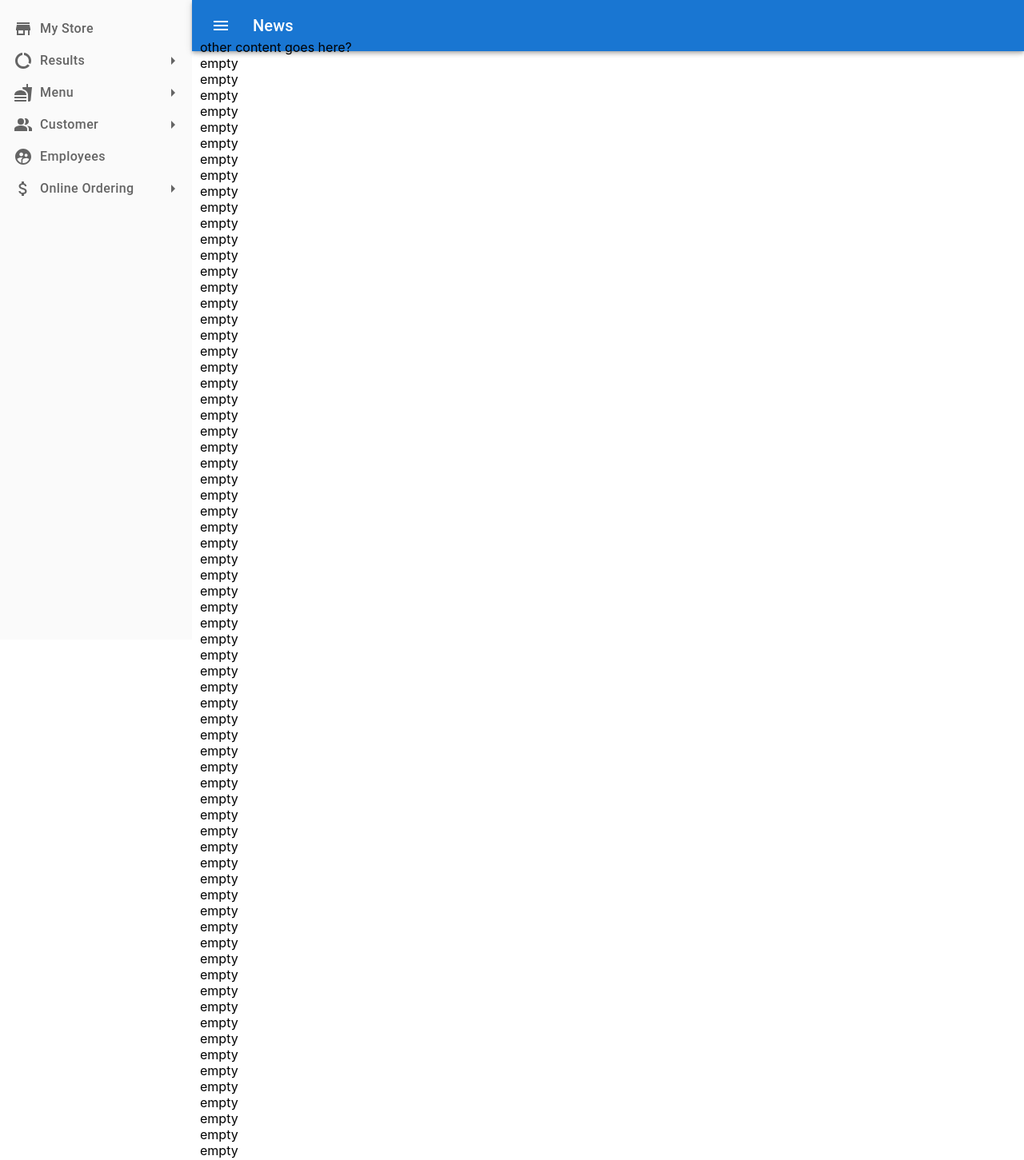
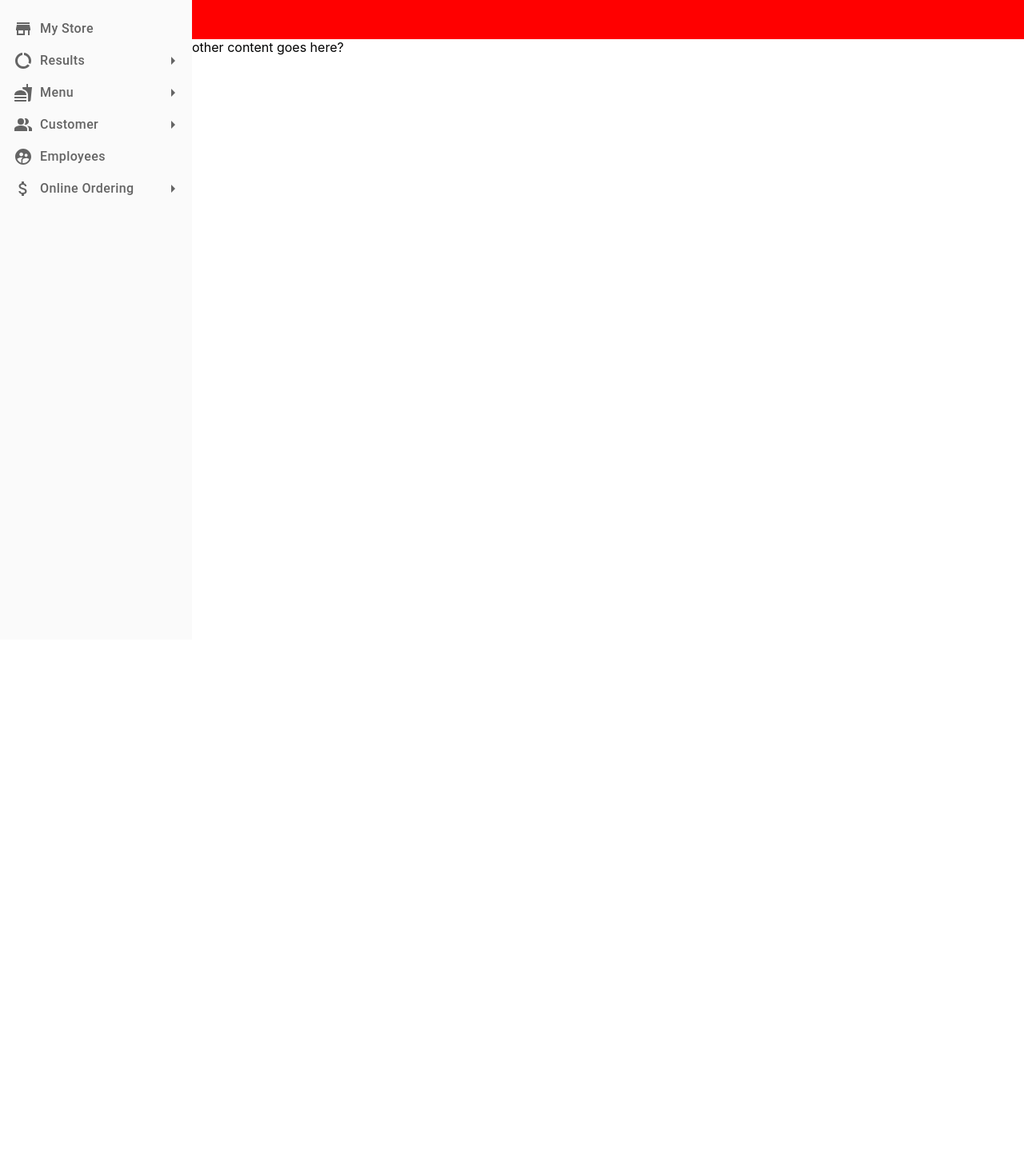
Before and after one commit to at185301/aloha-mercury, a Next.js app: page /mercury in a window 1280 px wide. Shown: the top 1451 px of the page at 80% size. After the commit the page ends 800 px from the top, so only its background shows below. Built offline with nearby package versions, Linux system fonts and the light colour scheme.

Commit message:
using flex to align nav bar

```diff
--- a/components/Mercury.tsx
+++ b/components/Mercury.tsx
@@ -29,7 +29,7 @@ const MenuButton = styled(Button)`
     color: rgba(0, 0, 0, 0.6);
     &:hover {
         background-color: rgba(27, 118, 212, 0.14);
-        color: #1B76D4;
+        color: #1b76d4;
     }
 `;
 const RailButton = (props: RailButtonProps) => {
@@ -93,9 +93,7 @@ export const MercuryGlobalHeader = () => {
                         variant="h6"
                         component="div"
                         sx={{ flexGrow: 1 }}
-                    >
-                        News
-                    </Typography>
+                    ></Typography>
                 </Toolbar>
             </AppBar>
         </Box>
--- /dev/null
+++ b/components/SideBar/MenuButton.tsx
@@ -0,0 +1,11 @@
+import Button from "@mui/material/Button";
+import styled from "@mui/system/styled";
+const MenuButton = styled(Button)`
+    text-transform: none;
+    color: rgba(0, 0, 0, 0.6);
+    &:hover {
+        background-color: rgba(27, 118, 212, 0.14);
+        color: #1b76d4;
+    }
+`;
+export default MenuButton;
--- /dev/null
+++ b/components/SideBar/MercuryGlobalHeader.tsx
@@ -0,0 +1,44 @@
+/*
+import AppBar from "@mui/material/AppBar";
+import Toolbar from "@mui/material/Toolbar";
+import IconButton from "@mui/material/IconButton";
+import Typography from "@mui/material/Typography";
+import Menu from "@mui/material/Menu";
+*/
+import Box from "@mui/material/Box";
+import styles from "./Styles.module.css";
+const MercuryGlobalHeader = () => {
+    return (
+        <Box></Box>
+    );
+    }
+    /*
+const MercuryGlobalHeader = () => {
+    return (
+        <Box className={styles.mercury_global_header}>
+            <AppBar
+                position="static"
+                className={styles.mercury_global_header_internal}
+            >
+                <Toolbar className={styles.mercury_global_header_toolbar}>
+                    <IconButton
+                        size="large"
+                        edge="start"
+                        color="inherit"
+                        aria-label="menu"
+                        sx={{ mr: 2 }}
+                        className={styles.mercury_global_header_hamburger_menu}
+                    >
+                        <Menu open={true} />
+                    </IconButton>
+                    <Typography
+                        variant="h6"
+                        component="div"
+                        sx={{ flexGrow: 1 }}
+                    ></Typography>
+                </Toolbar>
+            </AppBar>
+        </Box>
+    );
+};*/
+export default MercuryGlobalHeader;
--- /dev/null
+++ b/components/SideBar/MercuryLeftRail.tsx
@@ -0,0 +1,35 @@
+import StoreMallDirectory from "@mui/icons-material/StoreMallDirectory";
+import SupervisedUserCircle from "@mui/icons-material/SupervisedUserCircle";
+import AttachMoney from "@mui/icons-material/AttachMoney";
+import DataUsage from "@mui/icons-material/DataUsage";
+import Fastfood from "@mui/icons-material/Fastfood";
+import PeopleAlt from "@mui/icons-material/PeopleAlt";
+import Box from "@mui/material/Box";
+import RailButton from "./RailButton";
+import styles from "./Styles.module.css";
+
+const MercuryLeftRail = () => {
+    return (
+        <Box className={styles.mercury_left_panel_nav}>
+            <RailButton
+                name={"My Store"}
+                icon={<StoreMallDirectory />}
+                isMenu={false}
+            />
+            <RailButton name={"Results"} icon={<DataUsage />} isMenu={true} />
+            <RailButton name={"Menu"} icon={<Fastfood />} isMenu={true} />
+            <RailButton name={"Customer"} icon={<PeopleAlt />} isMenu={true} />
+            <RailButton
+                name={"Employees"}
+                icon={<SupervisedUserCircle />}
+                isMenu={false}
+            />
+            <RailButton
+                name={"Online Ordering"}
+                icon={<AttachMoney />}
+                isMenu={true}
+            />
+        </Box>
+    );
+};
+export default MercuryLeftRail;
--- /dev/null
+++ b/components/SideBar/RailButton.tsx
@@ -0,0 +1,24 @@
+import ArrowRight from "@mui/icons-material/ArrowRight";
+import styles from "./Styles.module.css";
+import MenuButton from "./MenuButton";
+export interface RailButtonProps {
+    name: string;
+    icon: any;
+    isMenu: boolean;
+}
+const RailButton = (props: RailButtonProps) => {
+    return (
+        <MenuButton className={styles.mercury_left_rail_button}>
+            <div className={styles.mercury_left_rail_button_icon}>
+                {props.icon}
+            </div>
+            <div className={styles.mercury_left_rail_button_name}>
+                {props.name}
+            </div>
+            {props.isMenu && (
+                <ArrowRight className={styles.mercury_left_rail_button_arrow} />
+            )}
+        </MenuButton>
+    );
+};
+export default RailButton;
--- /dev/null
+++ b/components/SideBar/Styles.module.css
@@ -0,0 +1,101 @@
+.main {
+    height: 100%;
+    background-color: #ffffff;
+}
+.container {
+    display: flex;
+}
+/* Left Rail */
+.mercury_header_container {
+    position: relative;
+    top: 0;
+    left: 240px;
+    width: 100%;
+}
+.mercury_global_header {
+    /*
+     * global viewport positioning
+     */
+    position: fixed;
+    top: 0px;
+    left: 240px;
+    right: 0px;
+}
+.mercury_global_header_internal {
+    /*
+     * internal items
+     */
+    display: inline;
+    position: absolute;
+    /* background/paper */
+
+    background: #ffffff;
+}
+.mercury_main_content_container {
+    display: block;
+    position: relative;
+    /*
+     * hard code positioning, because header and rail are fixed
+     */
+    left: 240px;
+    top: 49px;
+}
+.mercury_global_header_hamburger_menu {
+    color: rgba(0, 0, 0, 0.6);
+}
+.mercury_global_header_toolbar {
+    min-height: 49px;
+}
+.mercury_left_rail_button {
+    width: 90%;
+    flex-grow: 0;
+    flex-direction: row;
+    align-items: center;
+    justify-content: center;
+}
+.mercury_left_rail_button_icon {
+    display: flex;
+    align-items: center;
+    justify-content: center;
+    position: absolute;
+    left: 5px;
+}
+.mercury_left_rail_button_arrow {
+    display: flex;
+    align-items: center;
+    justify-content: center;
+    position: absolute;
+    right: 0;
+}
+.mercury_left_rail_button_name {
+    width: 70%;
+    text-align: left;
+    font-size: medium;
+}
+.mercury_left_panel_nav {
+    display: flex;
+    flex-direction: column;
+    align-items: center;
+    padding: 16px 0px;
+    width: 240px;
+    height: 100%;
+    background: #fafafa;
+}
+.mercury_left_rail_container {
+    flex-grow: 0;
+    align-self: stretch;
+    width: 240px;
+    height: 100%;
+}
+.global_header_container {
+    flex-grow: 1;
+    height: 49px;
+    background-color: red;
+}
+.menu_overlay {
+    position: fixed;
+    top: 0;
+    width: 100%;
+    height: 100%;
+    display: flex;
+}
--- a/pages/mercury.tsx
+++ b/pages/mercury.tsx
@@ -1,7 +1,8 @@
 import type { NextPage } from "next";
 import Head from "next/head";
-import MercuryLeftRail, { MercuryGlobalHeader } from "../components/Mercury";
-import styles from "../styles/Mercury.module.css";
+import styles from "../components/SideBar/Styles.module.css";
+import MercuryLeftRail from "../components/SideBar/MercuryLeftRail";
+import MercuryGlobalHeader from "../components/SideBar/MercuryGlobalHeader";
 
 const Mercury: NextPage = () => {
     return (
@@ -12,87 +13,16 @@ const Mercury: NextPage = () => {
                 <link rel="icon" href="/favicon.ico" />
             </Head>
             <main className={styles.main}>
-                <div className={styles.mercury_left_rail_container}>
-                    <MercuryLeftRail />
+                <div className={styles.menu_overlay}>
+                    <div className={styles.mercury_left_rail_container}>
+                        <MercuryLeftRail />
+                    </div>
+                    <div className={styles.global_header_container}>
+                        <MercuryGlobalHeader />
+                    </div>
                 </div>
-                <MercuryGlobalHeader />
                 <div className={styles.mercury_main_content_container}>
                     other content goes here?
-                    <div>empty</div>
-                    <div>empty</div>
-                    <div>empty</div>
-                    <div>empty</div>
-                    <div>empty</div>
-                    <div>empty</div>
-                    <div>empty</div>
-                    <div>empty</div>
-                    <div>empty</div>
-                    <div>empty</div>
-                    <div>empty</div>
-                    <div>empty</div>
-                    <div>empty</div>
-                    <div>empty</div>
-                    <div>empty</div>
-                    <div>empty</div>
-                    <div>empty</div>
-                    <div>empty</div>
-                    <div>empty</div>
-                    <div>empty</div>
-                    <div>empty</div>
-                    <div>empty</div>
-                    <div>empty</div>
-                    <div>empty</div>
-                    <div>empty</div>
-                    <div>empty</div>
-                    <div>empty</div>
-                    <div>empty</div>
-                    <div>empty</div>
-                    <div>empty</div>
-                    <div>empty</div>
-                    <div>empty</div>
-                    <div>empty</div>
-                    <div>empty</div>
-                    <div>empty</div>
-                    <div>empty</div>
-                    <div>empty</div>
-                    <div>empty</div>
-                    <div>empty</div>
-                    <div>empty</div>
-                    <div>empty</div>
-                    <div>empty</div>
-                    <div>empty</div>
-                    <div>empty</div>
-                    <div>empty</div>
-                    <div>empty</div>
-                    <div>empty</div>
-                    <div>empty</div>
-                    <div>empty</div>
-                    <div>empty</div>
-                    <div>empty</div>
-                    <div>empty</div>
-                    <div>empty</div>
-                    <div>empty</div>
-                    <div>empty</div>
-                    <div>empty</div>
-                    <div>empty</div>
-                    <div>empty</div>
-                    <div>empty</div>
-                    <div>empty</div>
-                    <div>empty</div>
-                    <div>empty</div>
-                    <div>empty</div>
-                    <div>empty</div>
-                    <div>empty</div>
-                    <div>empty</div>
-                    <div>empty</div>
-                    <div>empty</div>
-                    <div>empty</div>
-                    <div>empty</div>
-                    <div>empty</div>
-                    <div>empty</div>
-                    <div>empty</div>
-                    <div>empty</div>
-                    <div>empty</div>
                 </div>
             </main>
         </>
```
